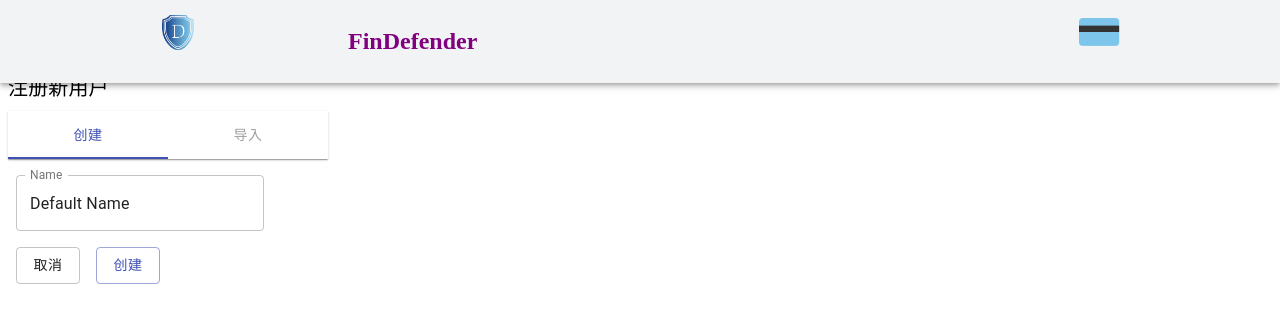
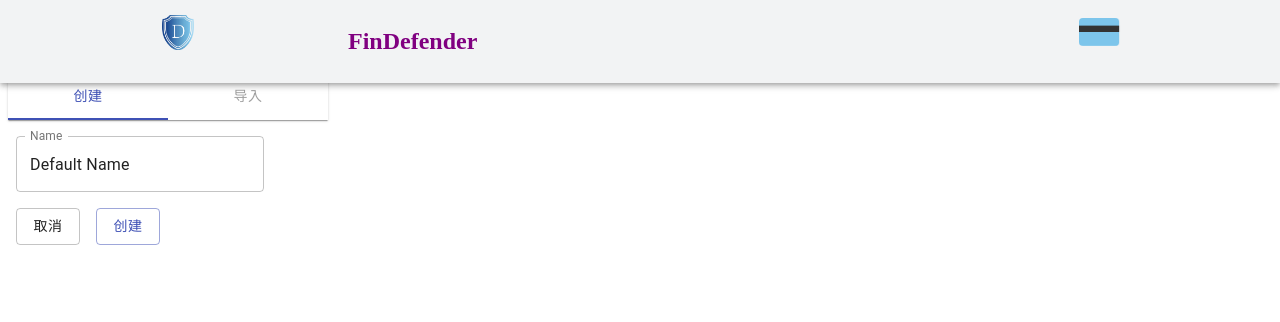
Before and after one commit to WeDefender/WeIdentity-Extension, a React (Create React App) app: page /register in a window 1280 px wide. Shown: the top 322 px of the page. Built offline with nearby package versions, Linux system fonts and the light colour scheme.

Commit message:
[BING]刪除註冊新用戶

```diff
--- a/src/_page/register/register.js
+++ b/src/_page/register/register.js
@@ -95,9 +95,6 @@ const RegisterWithRouter = withRouter(function RegisterContent(props) {
 
     return (
         <div>
-                <Typography component="h3" variant="h6" gutterBottom>
-                    注册新用户
-                </Typography>
                 <Paper square>
                     <Tabs
                         value={value}
```
